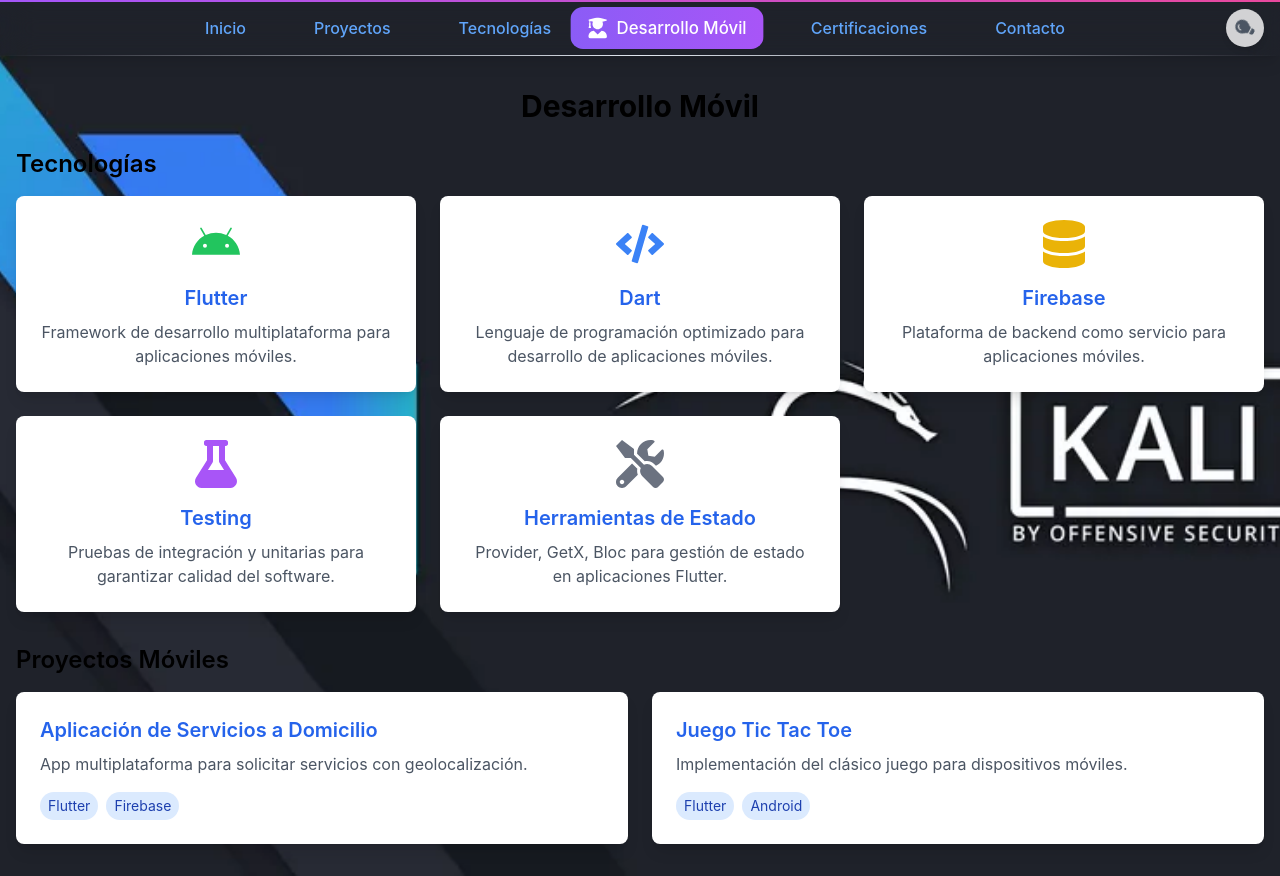
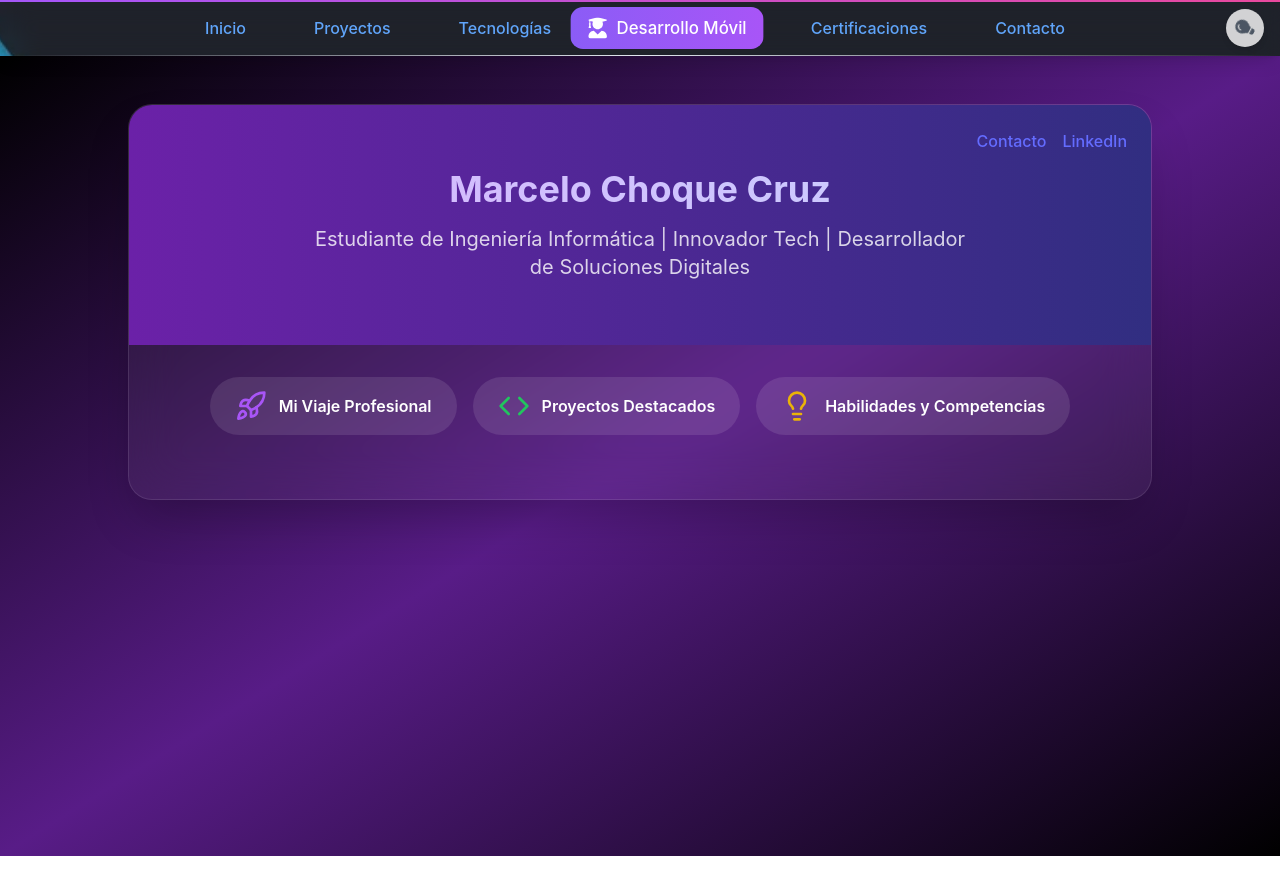
Before and after one commit to Marcelochoquecruz/INF-631-DESARROLLO-WEB-FROND-END-proyecto-final-, a React (Vite) app: page /desarrollo-movil in a window 1280 px wide. Built offline with nearby package versions, Linux system fonts and the light colour scheme.

Commit message:
curriculun terminado

```diff
--- a/src/pages/DesarrolloMovil.tsx
+++ b/src/pages/DesarrolloMovil.tsx
@@ -1,97 +1,70 @@
-import React from 'react';
+import React, { useState } from 'react';
 import {
-  FaAndroid,
-  FaCode,
-  FaDatabase,
-  FaFlask,
-  FaTools
-} from 'react-icons/fa';
+  Rocket,
+  Code,
+  BookOpen,
+  Globe,
+  Lightbulb,
+  Target
+} from 'lucide-react';
 
-const DesarrolloMovil = () => {
-  const tecnologias = [
+const ProfessionalJourney: React.FC = () => {
+  const [activeSection, setActiveSection] = useState<string | null>(null);
+
+  const professionalSections = [
     {
-      nombre: 'Flutter',
-      descripcion: 'Framework de desarrollo multiplataforma para aplicaciones móviles.',
-      icono: <FaAndroid className="text-5xl text-green-500" />
+      id: 'journey',
+      icon: <Rocket className="w-8 h-8 text-purple-500" />,
+      title: 'Mi Viaje Profesional',
+      content: (
+        <div className="space-y-6">
+          <div className="bg-white/5 p-6 rounded-xl border border-purple-500/20 hover:border-purple-500/50 transition-all">
+            <h3 className="text-2xl font-bold mb-3 text-purple-300">El Camino de la Innovación</h3>
+            <p className="text-white/80 leading-relaxed">
+              Mi pasión por la tecnología comenzó en las aulas de la Universidad Autónoma Tomás Frías, donde descubrí el poder transformador de la informática. Cada línea de código, cada proyecto, es una oportunidad para resolver problemas y crear soluciones que impacten positivamente en mi comunidad.
+            </p>
+          </div>
+          <div className="bg-gradient-to-r from-purple-900/20 to-indigo-900/20 p-6 rounded-xl">
+            <blockquote className="italic text-white/70 border-l-4 border-purple-500 pl-4">
+              "La tecnología no se trata solo de código, se trata de construir puentes entre el conocimiento y la innovación social."
+            </blockquote>
+          </div>
+        </div>
+      )
     },
     {
-      nombre: 'Dart',
-      descripcion: 'Lenguaje de programación optimizado para desarrollo de aplicaciones móviles.',
-      icono: <FaCode className="text-5xl text-blue-500" />
-    },
-    {
-      nombre: 'Firebase',
-      descripcion: 'Plataforma de backend como servicio para aplicaciones móviles.',
-      icono: <FaDatabase className="text-5xl text-yellow-500" />
-    },
-    {
-      nombre: 'Testing',
-      descripcion: 'Pruebas de integración y unitarias para garantizar calidad del software.',
-      icono: <FaFlask className="text-5xl text-purple-500" />
-    },
-    {
-      nombre: 'Herramientas de Estado',
-      descripcion: 'Provider, GetX, Bloc para gestión de estado en aplicaciones Flutter.',
-      icono: <FaTools className="text-5xl text-gray-500" />
-    }
-  ];
-
-  const proyectosMoviles = [
-    {
-      nombre: 'Aplicación de Servicios a Domicilio',
-      descripcion: 'App multiplataforma para solicitar servicios con geolocalización.',
-      tecnologias: ['Flutter', 'Firebase']
-    },
-    {
-      nombre: 'Juego Tic Tac Toe',
-      descripcion: 'Implementación del clásico juego para dispositivos móviles.',
-      tecnologias: ['Flutter', 'Android']
-    }
-  ];
-
-  return (
-    <div className="container mx-auto px-4 py-8">
-      <h1 className="text-3xl font-bold mb-6 text-center">Desarrollo Móvil</h1>
-
-      <section className="mb-8">
-        <h2 className="text-2xl font-semibold mb-4">Tecnologías</h2>
-        <div className="grid md:grid-cols-3 gap-6">
-          {tecnologias.map((tech, index) => (
+      id: 'projects',
+      icon: <Code className="w-8 h-8 text-green-500" />,
+      title: 'Proyectos Destacados',
+      content: (
+        <div className="grid md:grid-cols-2 gap-6">
+          {[
+            {
+              title: 'Aplicación de Servicios Locales',
+              description: 'Una solución móvil que conecta usuarios con servicios locales en Potosí, utilizando Flutter y Firebase.',
+              technologies: ['Flutter', 'Firebase', 'Mobile Development']
+            },
+            {
+              title: 'Plataforma Educativa Interactiva',
+              description: 'Sistema de gestión educativa con bases de datos en tiempo real, diseñado para mejorar el aprendizaje digital.',
+              technologies: ['Node.js', 'Real-time Databases', 'Educational Tech']
+            }
+          ].map((project, index) => (
             <div
               key={index}
-              className="bg-white dark:bg-gray-800 shadow-lg rounded-lg p-6 text-center transform transition-all duration-300 hover:scale-105"
+              className="bg-white/10 p-6 rounded-xl
+                         transform transition-all duration-300
+                         hover:scale-105 hover:bg-white/20
+                         border border-green-500/20"
             >
-              <div className="flex justify-center mb-4">{tech.icono}</div>
-              <h3 className="text-xl font-semibold mb-2 text-blue-600 dark:text-blue-400">
-                {tech.nombre}
-              </h3>
-              <p className="text-gray-600 dark:text-gray-300">
-                {tech.descripcion}
-              </p>
-            </div>
-          ))}
-        </div>
-      </section>
-
-      <section>
-        <h2 className="text-2xl font-semibold mb-4">Proyectos Móviles</h2>
-        <div className="grid md:grid-cols-2 gap-6">
-          {proyectosMoviles.map((proyecto, index) => (
-            <div
-              key={index}
-              className="bg-white dark:bg-gray-800 shadow-lg rounded-lg p-6 transform transition-all duration-300 hover:scale-105"
-            >
-              <h3 className="text-xl font-semibold mb-2 text-blue-600 dark:text-blue-400">
-                {proyecto.nombre}
-              </h3>
-              <p className="text-gray-600 dark:text-gray-300 mb-4">
-                {proyecto.descripcion}
-              </p>
-              <div className="flex space-x-2">
-                {proyecto.tecnologias.map((tech, techIndex) => (
+              <h4 className="text-xl font-bold mb-3 text-green-300">{project.title}</h4>
+              <p className="text-white/80 mb-4">{project.description}</p>
+              <div className="flex flex-wrap gap-2">
+                {project.technologies.map((tech) => (
                   <span
-                    key={techIndex}
-                    className="bg-blue-100 dark:bg-blue-900 text-blue-800 dark:text-blue-200 px-2 py-1 rounded-full text-sm"
+                    key={tech}
+                    className="bg-green-900/50 text-green-300
+                               px-3 py-1 rounded-full text-xs"
                   >
                     {tech}
                   </span>
@@ -100,9 +73,126 @@ const DesarrolloMovil = () => {
             </div>
           ))}
         </div>
-      </section>
+      )
+    },
+    {
+      id: 'skills',
+      icon: <Lightbulb className="w-8 h-8 text-yellow-500" />,
+      title: 'Habilidades y Competencias',
+      content: (
+        <div className="space-y-6">
+          <div className="grid md:grid-cols-2 gap-6">
+            <div className="bg-white/10 p-6 rounded-xl">
+              <h4 className="text-xl font-bold mb-4 text-yellow-300">Tecnologías</h4>
+              <div className="grid grid-cols-3 gap-4">
+                {[
+                  'Python', 'JavaScript', 'Flutter',
+                  'Java', 'C++', 'Node.js',
+                  'Firebase', 'MySQL', 'Git'
+                ].map((skill) => (
+                  <div
+                    key={skill}
+                    className="bg-yellow-900/30 text-yellow-300
+                               p-3 rounded-lg text-center
+                               transform transition-all
+                               hover:scale-110"
+                  >
+                    {skill}
+                  </div>
+                ))}
+              </div>
+            </div>
+            <div className="bg-white/10 p-6 rounded-xl">
+              <h4 className="text-xl font-bold mb-4 text-yellow-300">Habilidades Blandas</h4>
+              <ul className="space-y-2 text-white/80">
+                <li className="flex items-center space-x-2">
+                  <Target className="w-5 h-5 text-yellow-500" />
+                  <span>Resolución de Problemas</span>
+                </li>
+                <li className="flex items-center space-x-2">
+                  <BookOpen className="w-5 h-5 text-yellow-500" />
+                  <span>Aprendizaje Continuo</span>
+                </li>
+                <li className="flex items-center space-x-2">
+                  <Globe className="w-5 h-5 text-yellow-500" />
+                  <span>Colaboración Interdisciplinaria</span>
+                </li>
+              </ul>
+            </div>
+          </div>
+        </div>
+      )
+    }
+  ];
+
+  return (
+    <div className="min-h-screen bg-gradient-to-br from-black via-purple-900 to-black
+                    text-white p-4 md:p-12 overflow-hidden">
+      <div className="max-w-5xl mx-auto bg-white/5 backdrop-blur-xl
+                      rounded-3xl shadow-2xl overflow-hidden
+                      border border-white/10">
+        {/* Header */}
+        <header className="bg-gradient-to-r from-purple-800 to-indigo-900
+                           py-16 px-8 text-center relative">
+          <div className="absolute top-6 right-6 flex space-x-4">
+            <a
+              href="mailto:chelisimo27@gmail.com"
+              className="hover:text-purple-300 transition"
+            >
+              Contacto
+            </a>
+            <a
+              href="https://linkedin.com/in/marcelochoquecruz"
+              target="_blank"
+              className="hover:text-purple-300 transition"
+            >
+              LinkedIn
+            </a>
+          </div>
+
+          <h1 className="text-4xl font-bold mb-4 text-transparent
+                         bg-clip-text bg-gradient-to-r
+                         from-purple-300 to-indigo-200">
+            Marcelo Choque Cruz
+          </h1>
+          <p className="text-xl text-white/80 max-w-2xl mx-auto">
+            Estudiante de Ingeniería Informática | Innovador Tech | Desarrollador de Soluciones Digitales
+          </p>
+        </header>
+
+        {/* Interactive Sections */}
+        <div className="p-8">
+          <div className="flex justify-center space-x-4 mb-8">
+            {professionalSections.map((section) => (
+              <button
+                key={section.id}
+                onClick={() => setActiveSection(
+                  activeSection === section.id ? null : section.id
+                )}
+                className={`flex items-center space-x-3 px-6 py-3
+                            rounded-full transition-all duration-300
+                            ${activeSection === section.id
+                              ? 'bg-purple-600 text-white scale-105'
+                              : 'bg-white/10 hover:bg-white/20'}`}
+              >
+                {section.icon}
+                <span className="font-semibold">{section.title}</span>
+              </button>
+            ))}
+          </div>
+
+          {/* Detailed Section Content */}
+          {activeSection && (
+            <div className="animate-fade-in-bottom p-8
+                            bg-white/5 rounded-3xl
+                            border border-white/10">
+              {professionalSections.find(s => s.id === activeSection)?.content}
+            </div>
+          )}
+        </div>
+      </div>
     </div>
   );
 };
 
-export default DesarrolloMovil;
+export default ProfessionalJourney;
--- a/src/pages/Tecnologias.tsx
+++ b/src/pages/Tecnologias.tsx
@@ -479,7 +479,7 @@ const Tecnologias = () => {
   return (
     <div className={`min-h-screen ${theme === 'dark' ? 'bg-gray-900' : 'bg-gray-100'} flex items-center justify-center p-4 font-sans`}>
       <div className="w-full max-w-6xl">
-
+        <h1 className={`text-lg font-bold ${theme === 'dark' ? 'text-gray-100' : 'text-gray-900'}`}>Tecnologías</h1>
         <div className="grid md:grid-cols-2 lg:grid-cols-3 gap-8">
           {menuItems.map((item, index) => (
             <CategoryCard
```
Also changed, not shown: src/assets/perfil.gif (added).
